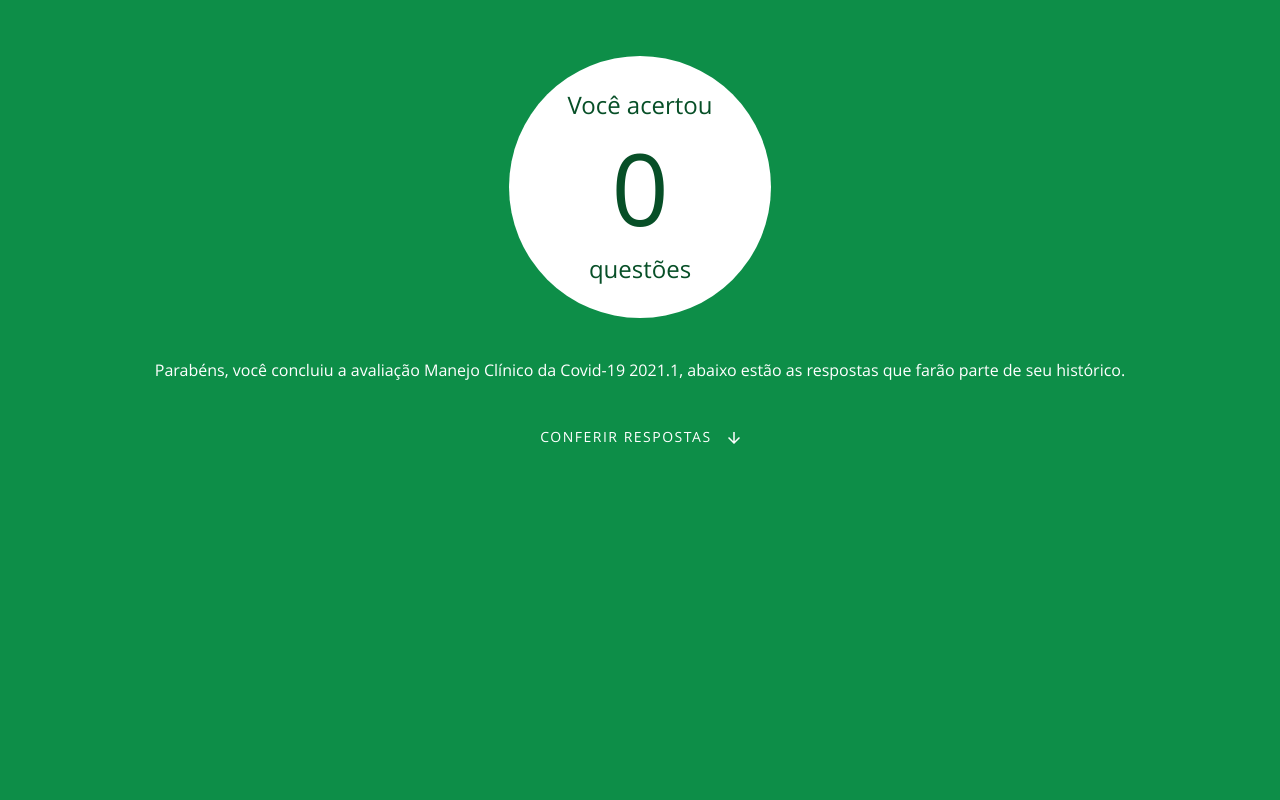
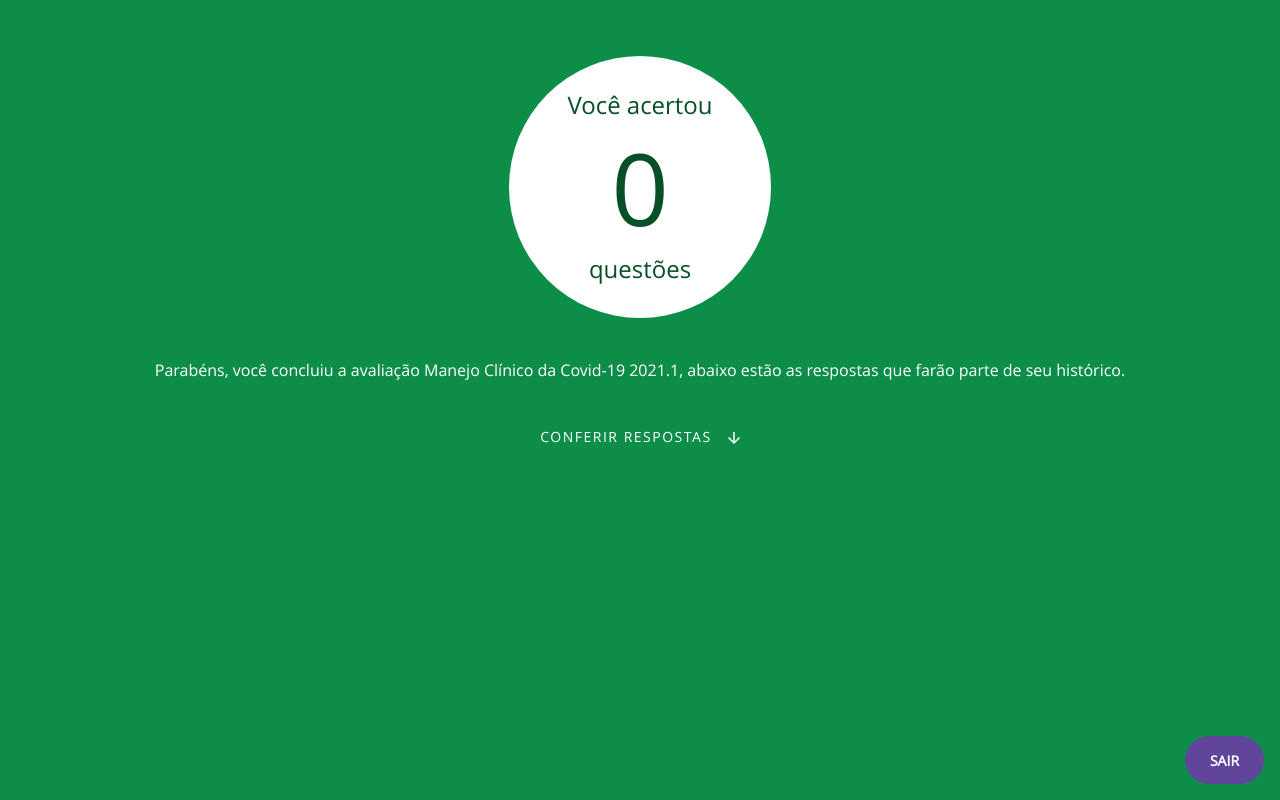
Before and after one commit to FeliciLab/qualiquiz, a Vue app: page /success in a window 1280 px wide. Shown: the top 800 px of the page. Built offline with nearby package versions, Linux system fonts and the light colour scheme; what vue-the-mask would draw is missing.

Commit message:
✨ #45 - adicionado botão sair na tela success

```diff
--- a/src/views/Results/Success.vue
+++ b/src/views/Results/Success.vue
@@ -13,8 +13,15 @@
         </FullWidthButton>
       </div>
     </div>
-    <div v-show="showFeedback">
+    <div>
       <FeedbackContent class="full-width-content" />
+    </div>
+    <div class="fixed-bottom buttonSairWrapper">
+      <NakedButton class="buttonSair"
+      @click="onClickSair"
+      label="SAIR"
+      color="#FFFFFF"
+      bgColor="#61459B"/>
     </div>
   </div>
 </template>
@@ -23,13 +30,16 @@
 import CorrectAnsweredCard from '../../components/Sucess/CorrectAnsweredCard.vue'
 import FullWidthButton from '../../components/UX/FullWidthButton.vue'
 import FeedbackContent from '../../components/Feedback/FeedbackContent.vue'
+import NakedButton from '../../components/UX/NakedButton'
+import routerNames from '../../router/routerNames'
 
 export default {
   name: 'Success',
   components: {
     CorrectAnsweredCard,
     FullWidthButton,
-    FeedbackContent
+    FeedbackContent,
+    NakedButton
   },
   data () {
     return {
@@ -42,6 +52,9 @@ export default {
       const scrollToQuestion = document.createElement('a')
       scrollToQuestion.href = '#top-explanation'
       scrollToQuestion.click()
+    },
+    onClickSair () {
+      this.$router.push(routerNames.welcome)
     }
   }
 }
@@ -49,7 +62,8 @@ export default {
 
 <style lang="scss" scoped>
   .sucess-page {
-    min-height: 100vh;
+    padding-bottom: 64px;
+    /* min-height: 100vh; */
   }
   .full-width-content {
     margin-top: 80px;
@@ -59,7 +73,7 @@ export default {
     -moz-background-size: cover;
     -o-background-size: cover;
     background-size: cover;
-    min-height: 100vh;
+    height: 100vh;
     background-color: $green142;
     padding-top: 56px;
   }
@@ -77,4 +91,15 @@ export default {
     padding-left: 25px;
     padding-right: 25px;
   }
+  .buttonSair{
+    border-radius: 49px;
+    Width: 79px;
+    Height: 48px;
+  }
+  .buttonSairWrapper{
+    display: flex;
+    padding: 16px;
+    justify-content: flex-end;
+    width: 100%;
+  }
 </style>
```
